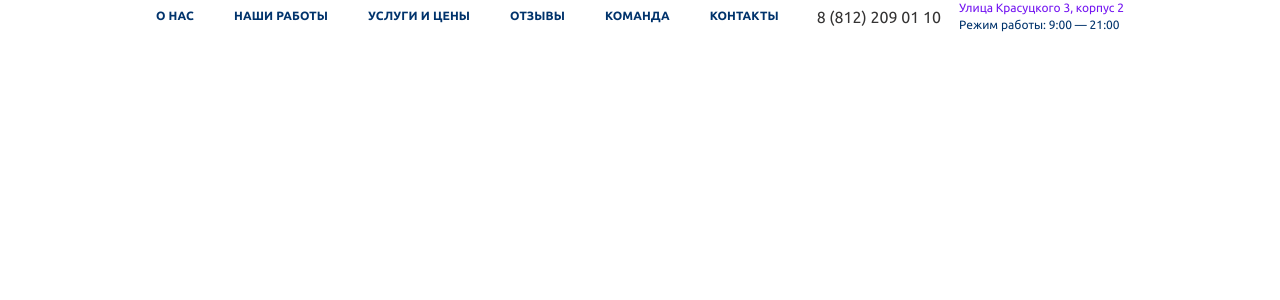
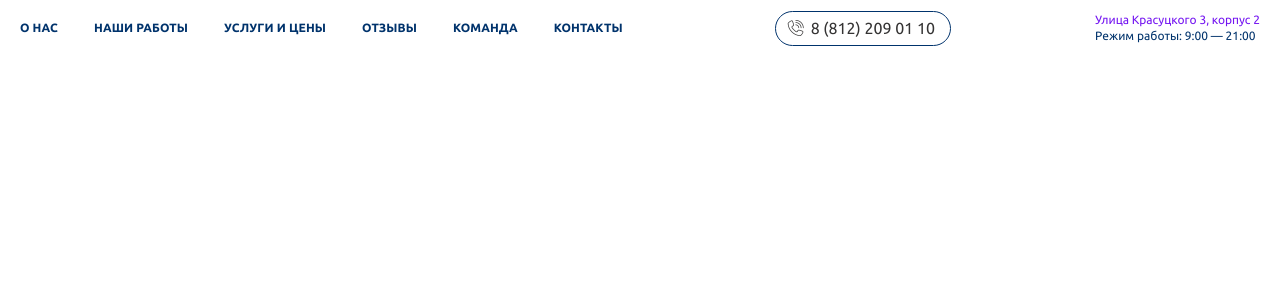
Before and after one commit to BulatSa/gal-smile, a PHP site: page / in a window 1280 px wide. Shown: the top 300 px of the page. Run offline with PHP 8.4, Linux system fonts and the light colour scheme; some libraries are stand-ins or nearby versions.

Commit message:
header, fonts

```diff
--- a/css/main.css
+++ b/css/main.css
@@ -1040,6 +1040,107 @@ select:-webkit-autofill,
 select:-webkit-autofill:hover,
 select:-webkit-autofill:focus {
   -webkit-box-shadow: 0 0 0 1000px #FFF inset; }
+
+@font-face {
+  font-family: 'Magnolia';
+  src: url("../hinted-subset-Magnolia-Script.woff2") format("woff2"), url("../hinted-subset-Magnolia-Script.woff") format("woff");
+  font-weight: normal;
+  font-style: normal; }
+
+@font-face {
+  font-family: 'icomoon';
+  src: url("../fonts/icomoon.eot?jmvccp");
+  src: url("../fonts/icomoon.eot?jmvccp#iefix") format("embedded-opentype"), url("../fonts/icomoon.ttf?jmvccp") format("truetype"), url("../fonts/icomoon.woff?jmvccp") format("woff"), url("../fonts/icomoon.svg?jmvccp#icomoon") format("svg");
+  font-weight: normal;
+  font-style: normal; }
+
+i {
+  /* use !important to prevent issues with browser extensions that change fonts */
+  font-family: 'icomoon' !important;
+  speak: none;
+  font-style: normal;
+  font-weight: normal;
+  font-variant: normal;
+  text-transform: none;
+  line-height: 1;
+  /* Better Font Rendering =========== */
+  -webkit-font-smoothing: antialiased;
+  -moz-osx-font-smoothing: grayscale; }
+
+.i-apple:before {
+  content: "\e900"; }
+
+.i-back:before {
+  content: "\e901"; }
+
+.i-chair:before {
+  content: "\e902"; }
+
+.i-dislike:before {
+  content: "\e903"; }
+
+.i-doc:before {
+  content: "\e904"; }
+
+.i-factory:before {
+  content: "\e905"; }
+
+.i-instr:before {
+  content: "\e906"; }
+
+.i-med-key:before {
+  content: "\e907"; }
+
+.i-med-man:before {
+  content: "\e908"; }
+
+.i-money:before {
+  content: "\e90d"; }
+
+.i-next:before {
+  content: "\e90e"; }
+
+.i-phone:before {
+  content: "\e90f"; }
+
+.i-prev:before {
+  content: "\e910"; }
+
+.i-question:before {
+  content: "\e911"; }
+
+.i-right-arrow:before {
+  content: "\e912"; }
+
+.i-scroll:before {
+  content: "\e913"; }
+
+.i-termometr:before {
+  content: "\e914"; }
+
+.i-tooth:before {
+  content: "\e915"; }
+
+.i-toothbrush:before {
+  content: "\e916"; }
+
+.i-tooth-hole:before {
+  content: "\e917"; }
+
+.i-tooth-loope:before {
+  content: "\e918"; }
+
+.i-soc-fb:before {
+  content: "\e909"; }
+
+.i-soc-insta:before {
+  content: "\e90a"; }
+
+.i-soc-vk:before {
+  content: "\e90b"; }
+
+.i-soc-you:before {
+  content: "\e90c"; }
 
 body {
   font-family: "Ubuntu", Arial, sans-serif;
@@ -1513,10 +1614,10 @@ a {
 .container {
   margin: 0 auto;
   width: 100%;
-  max-width: 1000px;
+  max-width: 1300px;
   position: relative;
-  padding-left: 16px;
-  padding-right: 16px; }
+  padding-left: 20px;
+  padding-right: 20px; }
 
 .row {
   display: -webkit-box;
@@ -1524,11 +1625,11 @@ a {
   display: flex;
   -ms-flex-wrap: wrap;
   flex-wrap: wrap;
-  margin-left: -12px;
-  margin-right: -12px; }
+  margin-left: -10px;
+  margin-right: -10px; }
   .row [class^="grid"] {
-    padding-left: 12px;
-    padding-right: 12px; }
+    padding-left: 10px;
+    padding-right: 10px; }
   .row--center {
     -webkit-box-align: center;
     -ms-flex-align: center;
@@ -1864,11 +1965,31 @@ button::-moz-focus-inner {
     padding-left: 0; }
   .header__menu a {
     display: block;
-    padding-left: 20px;
-    padding-right: 20px;
-    letter-spacing: 0.01em; }
+    padding: 20px 35px;
+    letter-spacing: 0.01em;
+    -webkit-transition: all 0.3s ease;
+    -o-transition: all 0.3s ease;
+    transition: all 0.3s ease; }
+    @media (max-width: 1480px) {
+      .header__menu a {
+        padding: 20px 18px; } }
+    .header__menu a:hover {
+      color: #7415f1; }
+
+.header__phone {
+  position: relative;
+  display: block;
+  padding: 5px 15px;
+  padding-left: 35px;
+  border: 1px solid #00336c;
+  border-radius: 20px; }
+  .header__phone i {
+    position: absolute;
+    top: 8px;
+    left: 12px; }
 
 .header__contact {
+  padding-left: 10px;
   font-size: 12px; }
   .header__contact span {
     color: #7415f1; }
--- a/index.php
+++ b/index.php
@@ -15,7 +15,7 @@
 				</ul>
 			</nav>
 			<a href="#" class="header__phone">
-				<i></i>
+				<i class="i-phone"></i>
 				<span>8 (812) 209 01 10</span>
 			</a>
 			<div class="header__contact">
--- a/sass/base/_fonts.scss
+++ b/sass/base/_fonts.scss
@@ -0,0 +1,110 @@
+@font-face {
+	font-family: 'Magnolia';
+	src: url('../hinted-subset-Magnolia-Script.woff2') format('woff2'),
+	url('../hinted-subset-Magnolia-Script.woff') format('woff');
+	font-weight: normal;
+	font-style: normal;
+}
+
+
+@font-face {
+	font-family: 'icomoon';
+	src:  url('../fonts/icomoon.eot?jmvccp');
+	src:  url('../fonts/icomoon.eot?jmvccp#iefix') format('embedded-opentype'),
+	url('../fonts/icomoon.ttf?jmvccp') format('truetype'),
+	url('../fonts/icomoon.woff?jmvccp') format('woff'),
+	url('../fonts/icomoon.svg?jmvccp#icomoon') format('svg');
+	font-weight: normal;
+	font-style: normal;
+}
+
+i {
+	/* use !important to prevent issues with browser extensions that change fonts */
+	font-family: 'icomoon' !important;
+	speak: none;
+	font-style: normal;
+	font-weight: normal;
+	font-variant: normal;
+	text-transform: none;
+	line-height: 1;
+
+	/* Better Font Rendering =========== */
+	-webkit-font-smoothing: antialiased;
+	-moz-osx-font-smoothing: grayscale;
+}
+
+.i-apple:before {
+	content: "\e900";
+}
+.i-back:before {
+	content: "\e901";
+}
+.i-chair:before {
+	content: "\e902";
+}
+.i-dislike:before {
+	content: "\e903";
+}
+.i-doc:before {
+	content: "\e904";
+}
+.i-factory:before {
+	content: "\e905";
+}
+.i-instr:before {
+	content: "\e906";
+}
+.i-med-key:before {
+	content: "\e907";
+}
+.i-med-man:before {
+	content: "\e908";
+}
+.i-money:before {
+	content: "\e90d";
+}
+.i-next:before {
+	content: "\e90e";
+}
+.i-phone:before {
+	content: "\e90f";
+}
+.i-prev:before {
+	content: "\e910";
+}
+.i-question:before {
+	content: "\e911";
+}
+.i-right-arrow:before {
+	content: "\e912";
+}
+.i-scroll:before {
+	content: "\e913";
+}
+.i-termometr:before {
+	content: "\e914";
+}
+.i-tooth:before {
+	content: "\e915";
+}
+.i-toothbrush:before {
+	content: "\e916";
+}
+.i-tooth-hole:before {
+	content: "\e917";
+}
+.i-tooth-loope:before {
+	content: "\e918";
+}
+.i-soc-fb:before {
+	content: "\e909";
+}
+.i-soc-insta:before {
+	content: "\e90a";
+}
+.i-soc-vk:before {
+	content: "\e90b";
+}
+.i-soc-you:before {
+	content: "\e90c";
+}
--- a/sass/base/_grid.scss
+++ b/sass/base/_grid.scss
@@ -35,8 +35,8 @@
 	width: 100%;
 	max-width: $container_width;
 	position: relative;
-	padding-left: 16px;
-	padding-right: 16px;
+	padding-left: 20px;
+	padding-right: 20px;
 }
 
 .row {
--- a/sass/base/_variables.scss
+++ b/sass/base/_variables.scss
@@ -9,10 +9,11 @@ $breakpoints: (
 );
 
 $font: 'Ubuntu', Arial, sans-serif;
+$font-head: 'Magnolia', Arial, sans-serif;
 
 $blue: #00336c;
 $purple: #7415f1;
 
-$container_width: 1000px;
+$container_width: 1300px;
 
-$gutter: 12px;
+$gutter: 10px;
--- a/sass/modules/_header.scss
+++ b/sass/modules/_header.scss
@@ -33,15 +33,34 @@
 	}
 	a {
 		display: block;
-		padding-left: 20px;
-		padding-right: 20px;
+		padding: 20px 35px;
 		letter-spacing: 0.01em;
+		transition: all 0.3s ease;
+		@include res(xl) {
+			padding: 20px 18px;
+		}
+		&:hover {
+			color: $purple;
+		}
 	}
 }
 
-.header__phone {}
+.header__phone {
+	position: relative;
+	display: block;
+	padding: 5px 15px;
+	padding-left: 35px;
+	border: 1px solid $blue;
+	border-radius: 20px;
+	i {
+		position: absolute;
+		top: 8px;
+		left: 12px;
+	}
+}
 
 .header__contact {
+	padding-left: 10px;
 	font-size: 12px;
 	span {
 		color: $purple;
```
Also changed, not shown: fonts/hinted-subset-Magnolia-Script.woff (added), fonts/hinted-subset-Magnolia-Script.woff2 (added), fonts/icomoon.ttf (added), fonts/icomoon.woff (added), 2 other files.
